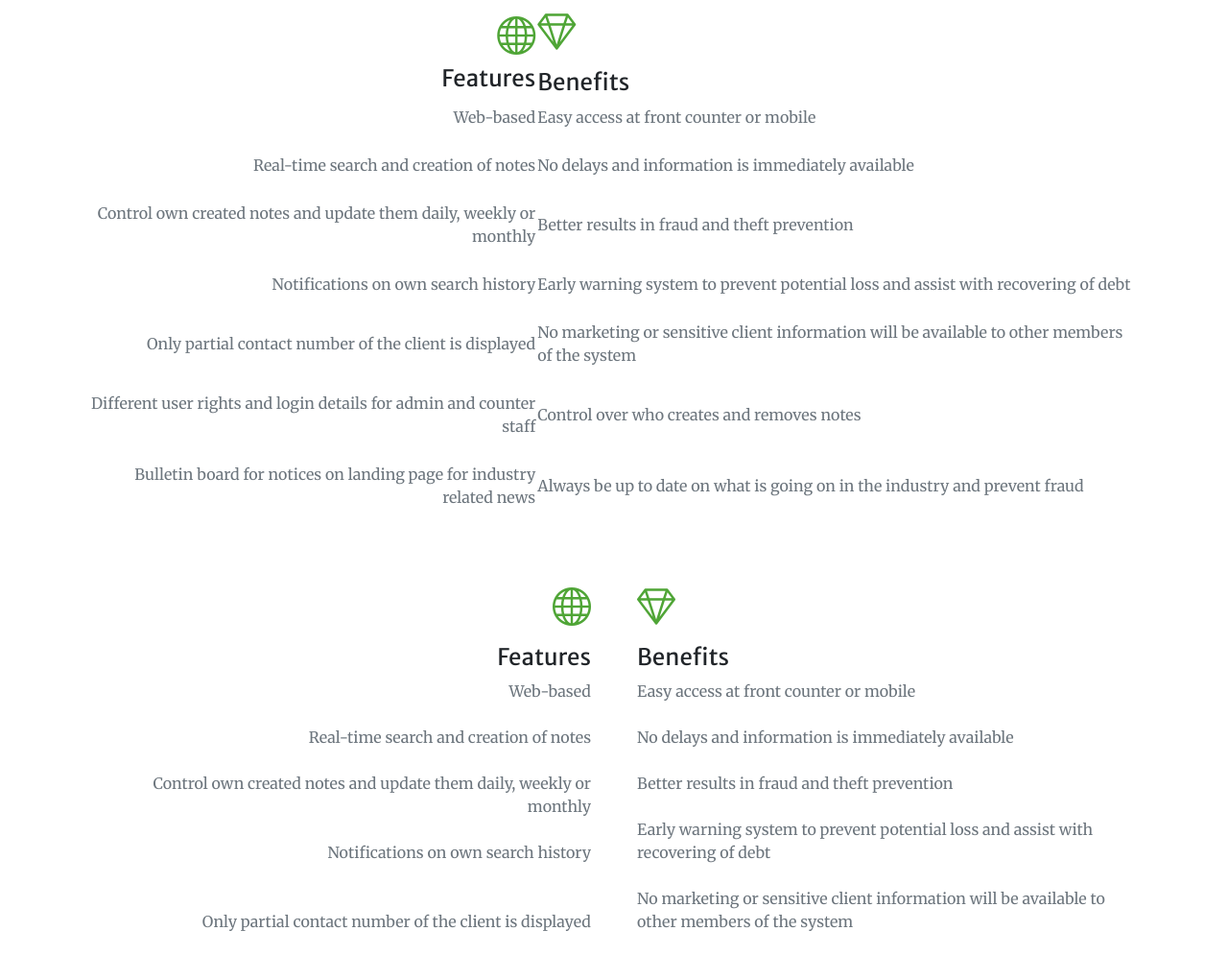
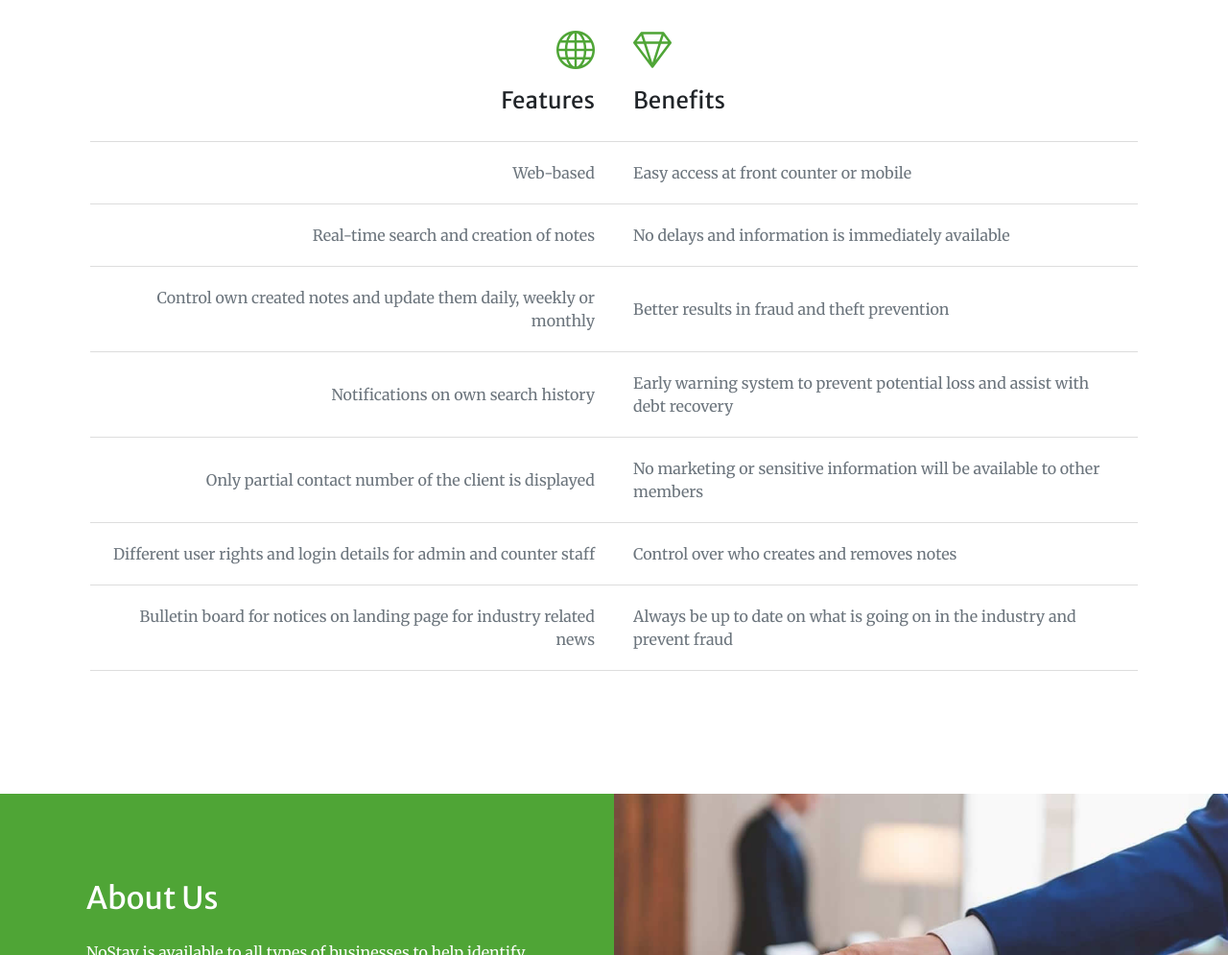
Before and after one commit to ZAScubapetey/nostay, a plain HTML site: page index.html in a window 1280 px wide. Shown: the part 1805-2800 px from the top of the page at 96% size. Drawn offline with nearby package versions, Linux system fonts and the light colour scheme; some packages are replaced by stand-ins of ours; a script that the page names is missing.

Commit message:
site done starting integrations

```diff
--- a/index.html
+++ b/index.html
@@ -52,8 +52,8 @@
                 </div>
                 <div class="col-lg-12 align-self-baseline">
 
-                    <p class="text-white-75 mb-5"> Prevention rather than Collection </br>
-                        </br>Insight at your fingertips for ONLY R149,00 p/m</br>
+                    <h4 class="text-white-75 mb-5">Prevention rather than Collection</h4>
+                    <p class="text-white-75 mb-5">Insight at your fingertips for ONLY R149,00 p/m</br>
                         Access to thousands of profiles to ensure safety and peace of mind not only for you but for your
                         customers also.</br>
                         </br>
@@ -106,80 +106,82 @@ Different user rights and login details for admin and counter staff --	Control o
 Bulletin board for notices on landing page for industry related news --	Always be up to date on what is going on in the industry and prevent fraud
 -->
             <div class="row gx-4 gx-lg-5">
-                <table class="text-center" style="width:100%" >
+                <table class="text-center" style="width:100%; vertical-align: text-top !important;">
                     <tr>
-                        <th>
-                            <div class="mb-2 text-right" ><i class="bi-globe fs-1 text-primary"></i>
-                                <h3 class="h4 text-right mb-2">Features</h3>
-                            </div>
+                        <th class="col-lg-6 col-sm-6">
+                            <div class="mb-2 text-right"><i class="bi-globe fs-1 text-primary"></i></div>
+                            <h3 class="h4 mb-2 text-right ">Features</h3>
                         </th>
-                        <th><div class="mb-2 text-left"><i class="bi-gem fs-1 text-primary"></i></div>
-                            <h3 class="h4 mb-2 text-left ">Benefits</h3></th>
+                        <th class="col-lg-6 col-sm-6">
+                            <div class="mb-2 text-left"><i class="bi-gem fs-1 text-primary"></i></div>
+                            <h3 class="h4 mb-2 text-left ">Benefits</h3>
+                        </th>
                     </tr>
                     <tr>
-                        <td> <p class="text-muted text-right mb-0">Web-based</p></br></td>
-                        <td> <p class="text-muted text-left mb-0">Easy access at front counter or mobile</p></br></td>
+                        <td>
+                            <p class="text-muted text-right mb-0">Web-based</p>
+                        </td>
+                        <td>
+                            <p class="text-muted text-left mb-0">Easy access at front counter or mobile</p>
+                        </td>
                     </tr>
                     <tr>
-                        <td> <p class="text-muted text-right mb-0">Real-time search and creation of notes</p></br></td>
-                        <td> <p class="text-muted text-left mb-0">No delays and information is immediately available</p></br></td>
+                        <td>
+                            <p class="text-muted text-right mb-0">Real-time search and creation of notes</p>
+                        </td>
+                        <td>
+                            <p class="text-muted text-left mb-0">No delays and information is immediately available</p>
+
+                        </td>
                     </tr>
                     <tr>
-                        <td> <p class="text-muted text-right mb-0">Control own created notes and update them daily, weekly or monthly</p></br></td>
-                        <td> <p class="text-muted text-left mb-0">Better results in fraud and theft prevention</p></br></td>
+                        <td>
+                            <p class="text-muted text-right mb-0">Control own created notes and update them daily,
+                                weekly or monthly</p>
+                        </td>
+                        <td>
+                            <p class="text-muted text-left mb-0">Better results in fraud and theft prevention</p>
+                        </td>
                     </tr>
                     <tr>
-                        <td> <p class="text-muted text-right mb-0">Notifications on own search history</p></br></td>
-                        <td> <p class="text-muted text-left mb-0">Early warning system to prevent potential loss and assist with recovering of debt</p></br></td>
+                        <td>
+                            <p class="text-muted text-right mb-0">Notifications on own search history</p>
+                        </td>
+                        <td>
+                            <p class="text-muted text-left mb-0">Early warning system to prevent potential loss and
+                                assist with debt recovery</p>
+                        </td>
                     </tr>
                     <tr>
-                        <td> <p class="text-muted text-right mb-0">Only partial contact number of the client is displayed</p></br></td>
-                        <td> <p class="text-muted text-left mb-0">No marketing or sensitive client information will be available to other members of the system</p></br></td>
+                        <td>
+                            <p class="text-muted text-right mb-0">Only partial contact number of the client is displayed
+                            </p>
+                        </td>
+                        <td>
+                            <p class="text-muted text-left mb-0">No marketing or sensitive information will be
+                                available to other members</p>
+                        </td>
                     </tr>
                     <tr>
-                        <td> <p class="text-muted text-right mb-0">Different user rights and login details for admin and counter staff</p></br></td>
-                        <td> <p class="text-muted text-left mb-0">Control over who creates and removes notes</p></br></td>
+                        <td>
+                            <p class="text-muted text-right mb-0">Different user rights and login details for admin and
+                                counter staff</p>
+                        </td>
+                        <td>
+                            <p class="text-muted text-left mb-0">Control over who creates and removes notes</p>
+                        </td>
                     </tr>
                     <tr>
-                        <td> <p class="text-muted text-right mb-0">Bulletin board for notices on landing page for industry related news</p></br></td>
-                        <td> <p class="text-muted text-left mb-0">Always be up to date on what is going on in the industry and prevent fraud</p></br></td>
+                        <td>
+                            <p class="text-muted text-right mb-0">Bulletin board for notices on landing page for
+                                industry related news</p>
+                        </td>
+                        <td>
+                            <p class="text-muted text-left mb-0">Always be up to date on what is going on in the
+                                industry and prevent fraud</p>
+                        </td>
                     </tr>
                 </table>
-
-                <div class="col-lg-6 col-md-6 text-right">
-                    <div class="mt-5">
-                        <div class="mb-2"><i class="bi-globe fs-1 text-primary"></i></div>
-                        <h3 class="h4 mb-2">Features</h3>
-                        <p class="text-muted mb-0">Web-based</p></br>
-                        <p class="text-muted mb-0">Real-time search and creation of notes</p></br>
-                        <p class="text-muted mb-0">Control own created notes and update them daily, weekly or
-                            monthly</br>
-                        </p></br>
-                        <p class="text-muted mb-0">Notifications on own search history</p></br></br>
-                        <p class="text-muted mb-0">Only partial contact number of the client is displayed</p></br></br>
-                        <p class="text-muted mb-0">Different user rights and login details for admin and counter
-                            staff</br>
-                        </p></br>
-                        <p class="text-muted mb-0">Bulletin board for notices on landing page for industry related news
-                        </p></br>
-                    </div>
-                </div>
-                <div class="col-lg-6 col-md-6 text-left">
-                    <div class="mt-5">
-                        <div class="mb-2"><i class="bi-gem fs-1 text-primary"></i></div>
-                        <h3 class="h4 mb-2">Benefits</h3>
-                        <p class="text-muted mb-0">Easy access at front counter or mobile</p></br>
-                        <p class="text-muted mb-0">No delays and information is immediately available</p></br>
-                        <p class="text-muted mb-0">Better results in fraud and theft prevention</p></br>
-                        <p class="text-muted mb-0">Early warning system to prevent potential loss and assist with
-                            recovering of debt</p></br>
-                        <p class="text-muted mb-0">No marketing or sensitive client information will be available to
-                            other members of the system</p></br>
-                        <p class="text-muted mb-0">Control over who creates and removes notes</p></br>
-                        <p class="text-muted mb-0">Always be up to date on what is going on in the industry and prevent
-                            fraud</p></br>
-                    </div>
-                </div>
 
             </div>
         </div>
@@ -250,7 +252,7 @@ Bulletin board for notices on landing page for industry related news --	Always b
         <div class="container-fluid p-0">
 
             <div class="row g-0">
-                <div class="col-lg-6 col-sm-6" style="padding: 100px 10px 100px 10px;">
+                <div class="col-lg-6 col-sm-6" style="padding: 90px 90px 90px 90px;">
                     <h2 class="mb-4">About Us</h2>
                     <p>NoStay is available to all types of businesses to help identify and prevent unnecessary security
                         threats
```
Also changed, not shown: css/styles.css.
